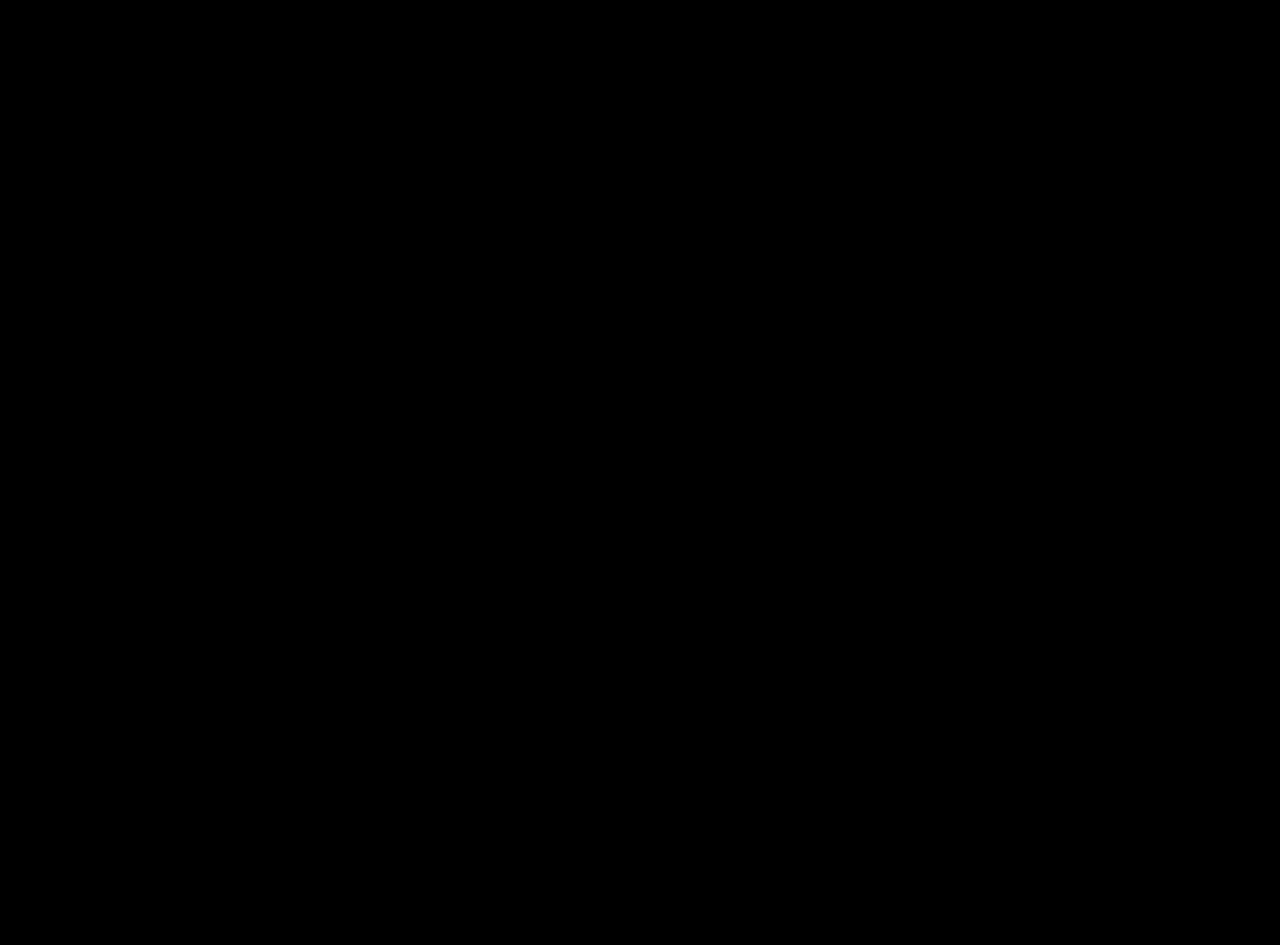
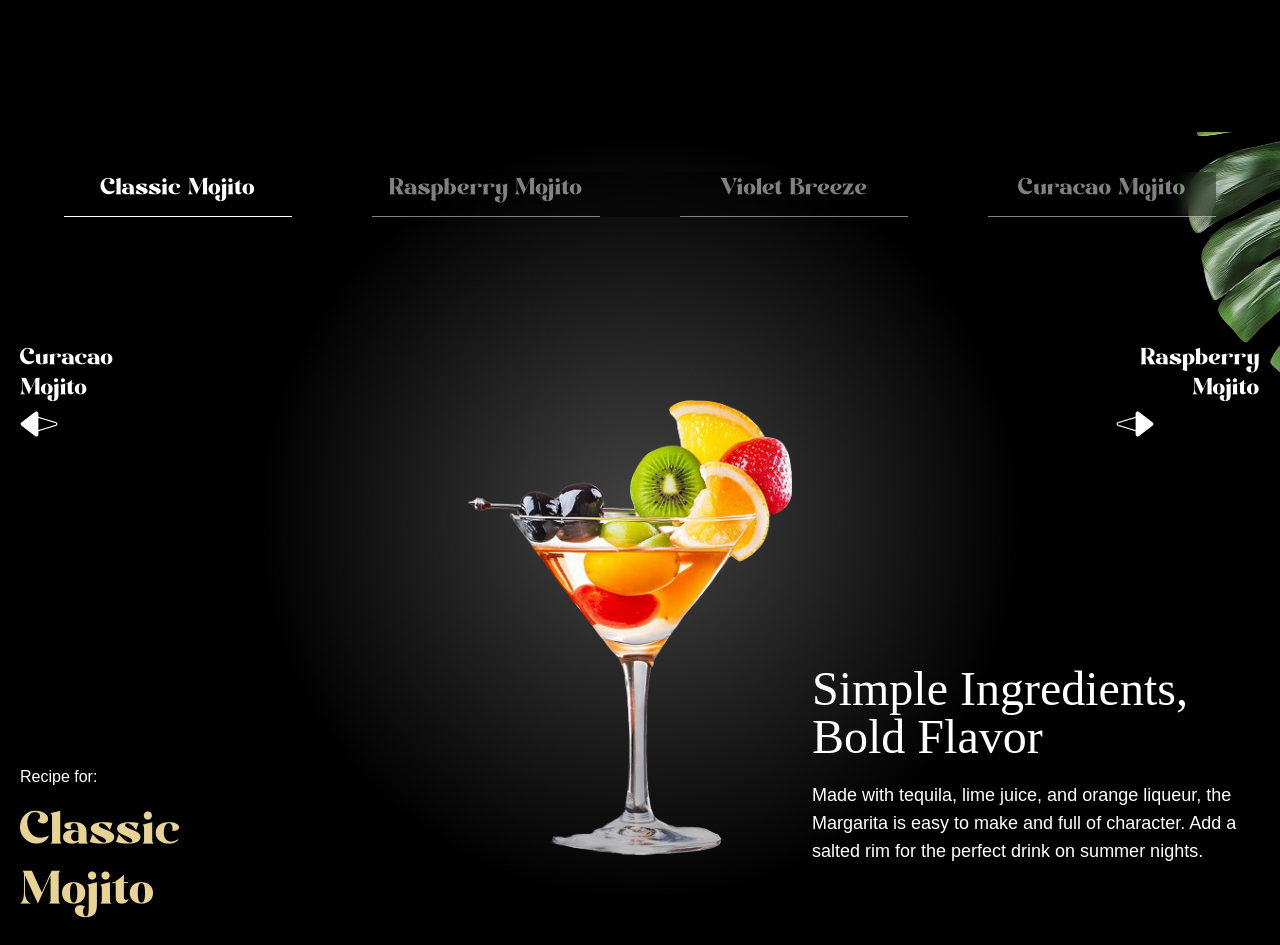
Before and after one commit to sanjayrajoriya/gsap_cocktail, a React (Vite) app: page / in a window 1280 px wide. Shown: the part 4080-5025 px from the top of the page. Before the commit the page ends 4012 px from the top, so only its background shows below. Built offline with nearby package versions, Linux system fonts and the light colour scheme; a web font is replaced by a local one.

Commit message:
Implement menu section

```diff
--- a/src/App.jsx
+++ b/src/App.jsx
@@ -6,6 +6,8 @@
 import Cocktails from './components/Cocktails.jsx';
 import About from './components/About.jsx';
 import Art from './components/Art.jsx';
+import { Menu } from './components/Menu.jsx';
+
 
 gsap.registerPlugin(ScrollTrigger, SplitText); // Register the plugins
 
@@ -17,6 +19,7 @@
     <Cocktails/>
     <About />
     <Art />
+    <Menu />
    </main>
   )
 }
--- /dev/null
+++ b/src/components/Menu.jsx
@@ -0,0 +1,116 @@
+'use client';
+import React, { useRef, useState } from 'react'
+import { sliderLists } from '../../constants'
+import { useGSAP } from '@gsap/react';
+import gsap from 'gsap';
+
+export const Menu = () => {
+    const contentRef = useRef();
+    const [currentIndex, setCurrentIndex] = useState(0);
+
+    useGSAP(() => {
+
+        gsap.fromTo('#title', {opacity: 0}, { opacity: 1, duration: 1 });
+        gsap.fromTo('.cocktail img', {opacity:0, xPercent: -100},{
+            xPercent:0, opacity:1, duration:1, ease: 'power1.inOut'
+        });
+        gsap.fromTo('.details h2', { yPercent: 100, opacity: 0}, {
+            yPercent:0, opacity: 100, ease: 'power1.inOut'
+        })
+        gsap.fromTo('.details p', { yPercent: 100, opacity: 0}, {
+            yPercent:0, opacity: 100, ease: 'power1.inOut'
+        })
+
+        const parallaxMenu = gsap.timeline({
+            scrollTrigger:{
+                trigger: '#menu',
+                start: 'top 30%',
+                end: 'bottom 80%',
+                scrub: true,
+            }
+        });
+
+        parallaxMenu.from('#m-right-leaf', {
+            x: 50, y: 200
+        }, 0)
+        .from('#m-left-leaf', {
+            x: -200, y: -200
+        }, 0)
+
+    }, [currentIndex]);
+
+    const totalCocktails = sliderLists.length;
+    const goTOSlide = (index) => {
+        const newIndex = (index + totalCocktails) % totalCocktails;
+        setCurrentIndex(newIndex);
+    }
+
+
+    const getCocktailAt = (indexoffset) => {
+        return sliderLists[(currentIndex + indexoffset + totalCocktails) % totalCocktails];
+    }
+
+    const currentCocktail = getCocktailAt(0);
+    const prevCocktail = getCocktailAt(-1);
+    const nextCocktail = getCocktailAt(1);
+
+
+  return (
+    <section id="menu" aria-labelledby='menu-heading'>
+        <img src="/images/slider-left-leaf.png" alt="left-leaf" id="m-left-leaf" />
+        <img src="/images/slider-right-leaf.png" alt="right-leaf" id="m-right-leaf" />
+
+        <h2 id="menu-heading" className="sr-only">
+            Cocktail Menu
+        </h2>
+
+        <nav className="cocktail-tabs" aria-label=''>
+            {sliderLists.map((cocktail, index) => {
+                const isActive = index === currentIndex;
+
+                return(
+                    <button key={cocktail.id} className={`
+                        ${isActive
+                            ? 'text-white border-white'
+                            : 'text-white/50 border-white/50'}
+                        `}
+                            onClick={() => goTOSlide(index)}
+                    >
+                        {cocktail.name}
+                    </button>
+                )
+            })}
+        </nav>
+
+        <div className="content">
+            <div className="arrows">
+                <button className="text-left" onClick={() => goTOSlide(currentIndex - 1)}>
+                    <span>{prevCocktail.name}</span>
+                    <img src="/images/right-arrow.png" alt="right-arrow" aria-hidden="true" />
+                </button>
+
+                <button className="text-right" onClick={() => goTOSlide(currentIndex + 1)}>
+                    <span>{nextCocktail.name}</span>
+                    <img src="/images/left-arrow.png" alt="left-arrow" aria-hidden="true" />
+                </button>
+            </div>
+
+            <div className="cocktail">
+                <img src={currentCocktail.image} className='object-contain' alt="" />
+            </div>
+
+            <div className="recipe">
+                <div ref={contentRef} className='info'>
+                    <p>Recipe for:</p>
+                    <p id="title">{currentCocktail.name}</p>
+                </div>
+
+                <div className="details">
+                    <h2>{currentCocktail.title}</h2>
+                    <p>{currentCocktail.description}</p>
+                </div>
+            </div>
+        </div>
+    </section>
+  )
+}
--- a/src/index.css
+++ b/src/index.css
@@ -278,7 +278,7 @@
         @apply relative w-full md:mt-40 mt-0 2xl:px-0 px-5 py-20 radial-gradient;
 
         #m-left-leaf {
-            @apply object-contain absolute -bottom-20 left-0 md:w-fit w-1/3;
+            @apply object-contain absolute -bottom-8 left-0 md:w-fit w-1/3;
         }
 
         #m-right-leaf {
```
